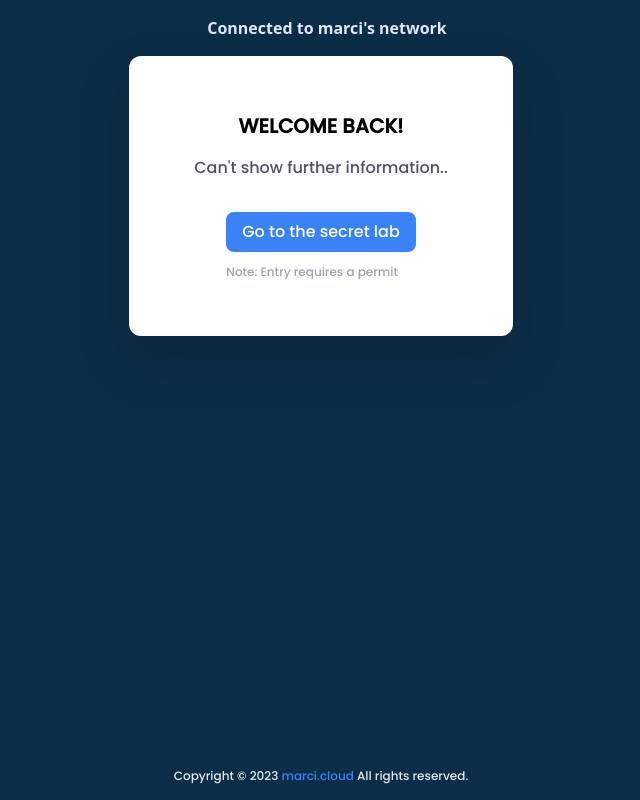
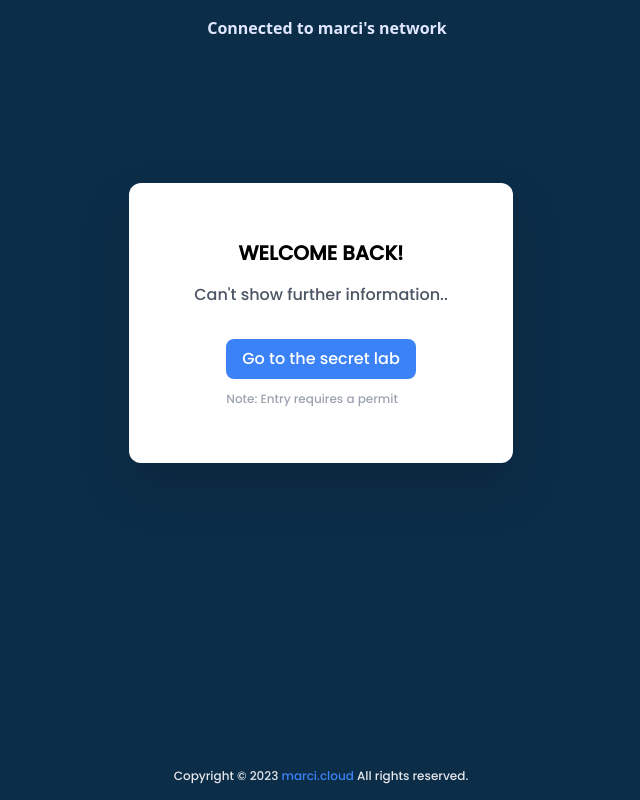
Before and after one commit to Marci0817/marci.cloud, a Next.js app: page / in a window 1280 px wide. Shown: the whole page, without its empty margins (319-959 px from the left). Built offline with nearby package versions, Linux system fonts and the light colour scheme.

Commit message:
Fix status + positioning

```diff
--- a/src/components/StatusCard.tsx
+++ b/src/components/StatusCard.tsx
@@ -35,16 +35,13 @@ export default function StatusCard() {
 			}>
 			<div className='items-center text-indigo-100 leading-none rounded-full inline-flex'>
 				<motion.span
-					className={
-						'flex w-3 h-3 rounded-full bg-' +
-						statusCodes[statusCode].color +
-						'-500'
-					}
+					className={`flex w-3 h-3 rounded-full bg-${statusCodes[statusCode].color}-500`}
 					animate={{ scale: [1.1, 1, 1.1] }}
 					transition={{
 						duration: 1,
 						repeat: Infinity,
 					}}></motion.span>
+
 				<span className='font-semibold mr-2 text-left flex-auto ml-2'>
 					{statusCodes[statusCode].text}
 				</span>
--- a/src/pages/index.tsx
+++ b/src/pages/index.tsx
@@ -12,9 +12,9 @@ export default function Home() {
 				<meta name='viewport' content='width=device-width, initial-scale=1' />
 				<link rel='icon' href='/favicon.ico' />
 			</Head>
-			<main className='bg-darkBlue h-screen w-full'>
+			<main className='bg-darkBlue w-full h-screen'>
 				<StatusCard />
-				<motion.div className='text-babyBlue font-poppins flex flex-row justify-center items-center w-full'>
+				<motion.div className='text-babyBlue font-poppins flex items-center justify-center -translate-y-1/2 top-1/3 relative'>
 					<div className='w-96 h-auto rounded-xl bg-white py-14 px-10 flex flex-col justify-between drop-shadow-2xl'>
 						<div className='text-center'>
 							<Typing />
@@ -36,9 +36,8 @@ export default function Home() {
 						</div>
 					</div>
 				</motion.div>
-			</main>
-			<div className='relative w-full'>
-				<p className='absolute bottom-0 left-1/2 -translate-x-1/2 w-full text-center text-gray-200 text-xs font-poppins mt-6 p-4'>
+				<div className='absolute w-full bottom-0'>
+					<p className='relative  left-1/2 -translate-x-1/2 w-full text-center text-gray-200 text-xs font-poppins mt-6 p-4'>
 						Copyright © {new Date().getFullYear()}{' '}
 						<a href='https://marci.cloud' className='text-blue-500'>
 							marci.cloud
@@ -46,6 +45,7 @@ export default function Home() {
 						All rights reserved.
 					</p>
 				</div>
+			</main>
 		</>
 	);
 }
```
Lines whose indentation alone changed are shown as unchanged.
